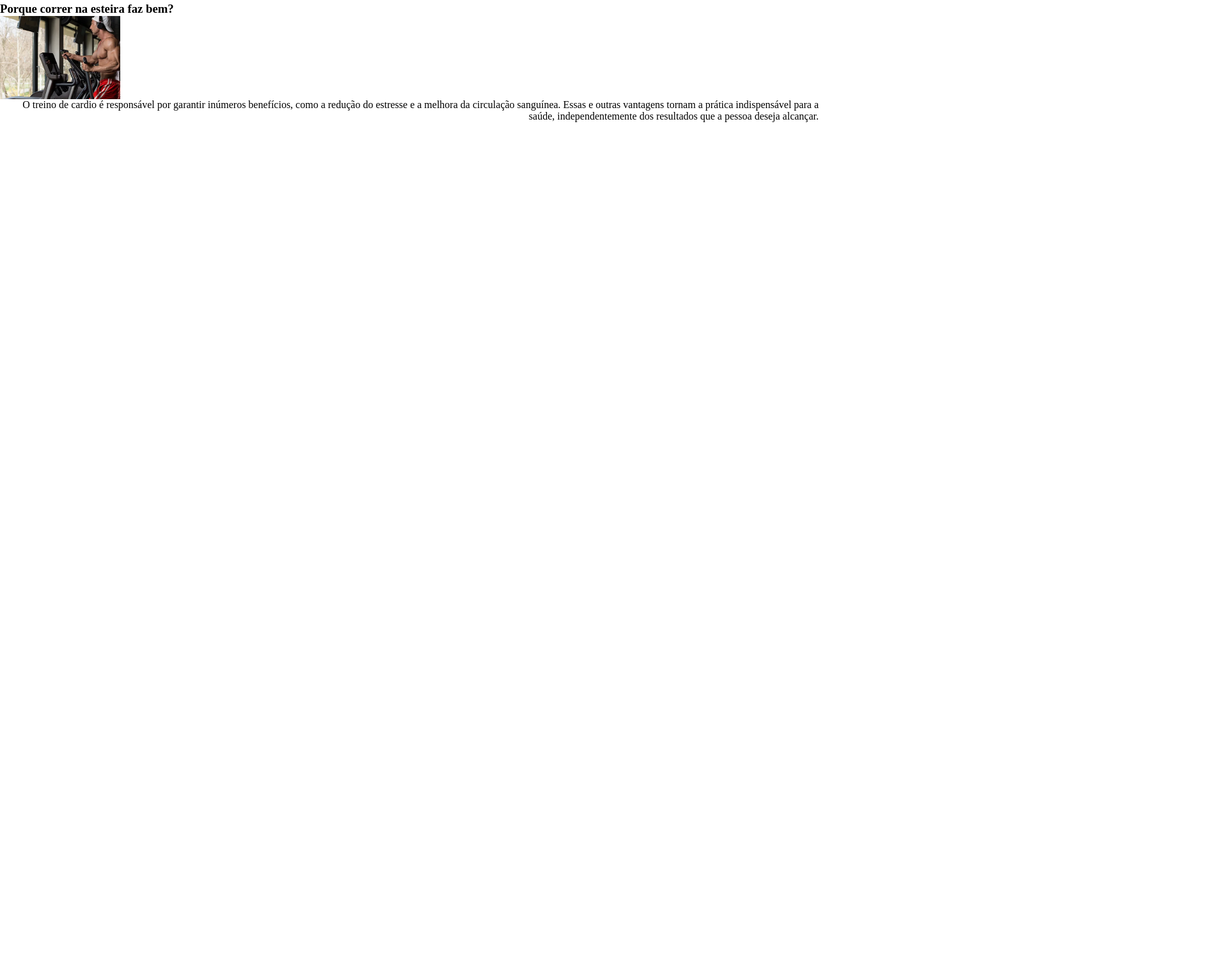
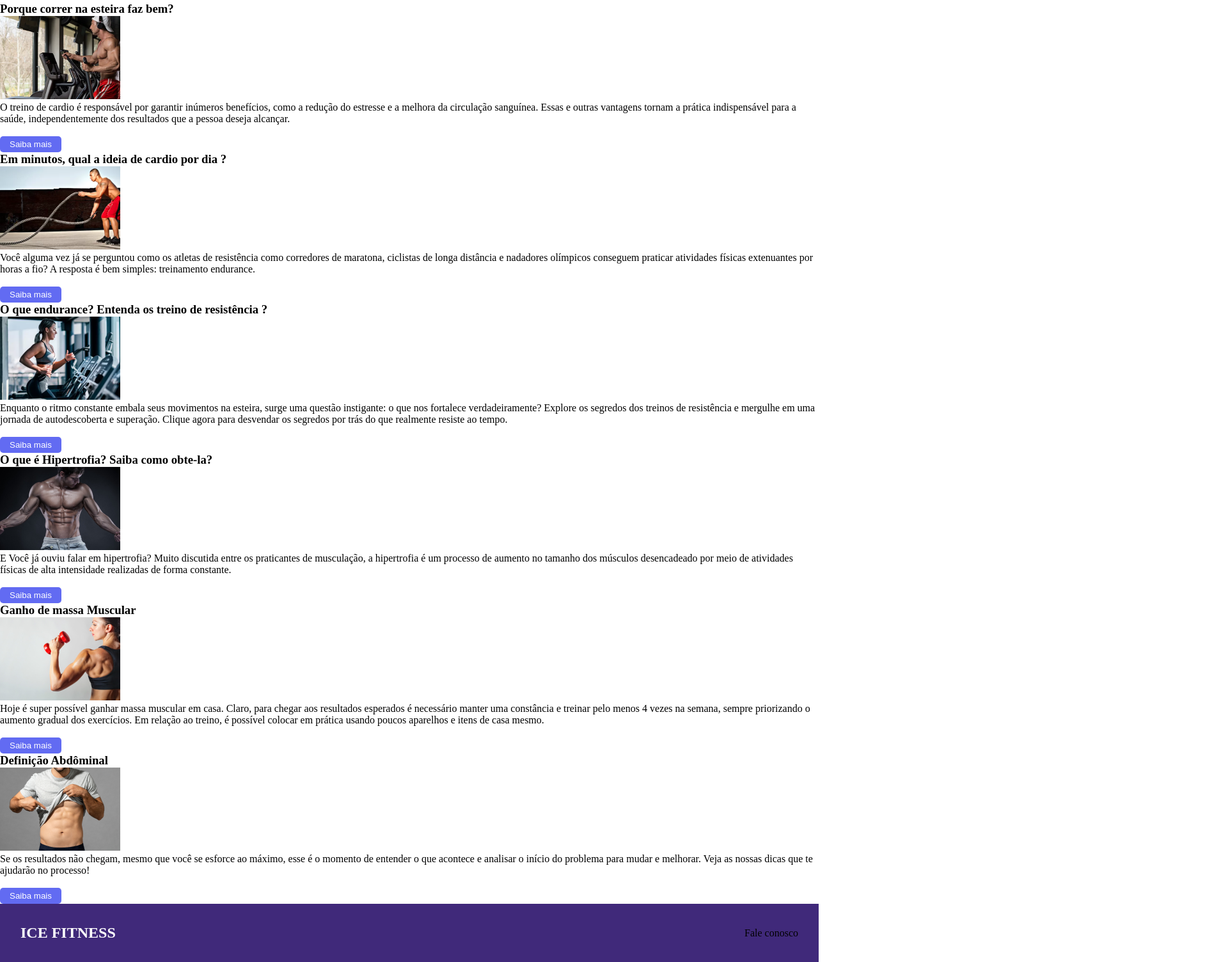
Before and after one commit to Lucascdl/Projetofinal-HTML-CSS, a plain HTML site: page index.html in a window 1280 px wide. Shown: the part 606-2110 px from the top of the page at 64% size, 1920 px wide, since content can reach past the window. Before the commit the page ends 827 px from the top, so only its background shows below. Drawn offline with Linux system fonts and the light colour scheme.

Commit message:
codigos CSS e HTMl

```diff
--- a/index.html
+++ b/index.html
@@ -37,15 +37,129 @@
         <p>Transforme seu corpo e sua vida com nossos produtos fitness de alta qualidade.</p>
     </section>
 
-    <section class="section3">
-            <div>
-                <h3> Porque correr na esteira faz bem?</h3>
-                <img src="/img/treino.png" alt="treino esteira">
+    <article class="article">
+        <div>
+            <h3> Porque correr na esteira faz bem?</h3>
+            <img src="/img/treino.png" alt="treino esteira">
 
-            </div>
-            <p> O treino de cardio é responsável por garantir inúmeros benefícios, como a redução do estresse e a melhora da circulação sanguínea. Essas e outras vantagens tornam a prática indispensável para a saúde, independentemente dos resultados que a pessoa deseja alcançar.</p>
+        </div>
+        <p class="paragrafo1"> O treino de cardio é responsável por garantir inúmeros benefícios,
+            como a redução do estresse e a melhora da circulação sanguínea.
+            Essas e outras vantagens tornam a prática indispensável para a saúde,
+            independentemente dos resultados que a pessoa deseja alcançar.</p> <br>
 
-    </section>
+        <a href="https://viverbem.unimedbh.com.br/qualidade-de-vida/atividades-fisicas/caminhar-na-esteira-emagrece/">
+            <button> Saiba mais</button> </a>
+
+    </article>
+
+
+    <article class="article2">
+        <div>
+            <h3> Em minutos, qual a ideia de cardio por dia ?</h3>
+            <img src="/img/treino-corda.png" alt="treino-corda">
+
+        </div>
+        <p class="paragrafo2"> Você alguma vez já se perguntou como os atletas de resistência
+            como corredores de maratona, ciclistas de longa distância e nadadores olímpicos
+            conseguem praticar atividades físicas extenuantes por horas a fio?
+            A resposta é bem simples: treinamento endurance.</p> <br>
+
+        <a href="https://www.buscape.com.br/musculacao-ginastica/conteudo/exercicio-cardio-exemplos-como-fazer">
+            <button>Saiba mais</button> </a>
+
+
+    </article>
+
+
+    <article class="article3">
+        <div>
+            <h3> O que endurance? Entenda os treino de resistência ?</h3>
+            <img src="/img/Esteira.png" alt="Correndo na esteira">
+
+        </div>
+        <p class="paragrafo3"> Enquanto o ritmo constante embala seus movimentos na esteira,
+                surge uma questão instigante: o que nos fortalece verdadeiramente?
+                Explore os segredos dos treinos de resistência e mergulhe em uma jornada
+                de autodescoberta e superação. Clique agora para desvendar os segredos
+                 por trás do que realmente resiste ao tempo.
+
+        </p> <br>
+
+
+        <a href="https://www.busape.com.br/musculacao-ginastica/conteudo/exercicio-cardio-exemplos-como-fazer">
+            <button> Saiba mais</button> </a>
+
+    </article>
+
+
+    <article class="article4">
+        <div>
+            <h3> O que é Hipertrofia? Saiba como obte-la?</h3>
+            <img src="/img/corpo-malhado.png" alt="corpo-malhado">
+
+        </div>
+        <p class="paragrafo4"> E Você já ouviu falar em hipertrofia? Muito discutida
+            entre os praticantes de musculação, a hipertrofia é um processo de aumento
+             no tamanho dos músculos desencadeado por meio de atividades físicas de alta
+              intensidade realizadas de forma constante.
+
+        </p> <br>
+
+
+        <a href="https://www.oceandrop.com.br/blog/hipertrofia-muscular">
+            <button> Saiba mais</button> </a>
+
+    </article>
+
+
+    <article class="article5">
+        <div>
+            <h3> Ganho de massa Muscular</h3>
+            <img src="/img/mulher-peso.png" alt="mulher-peso">
+
+        </div>
+        <p class="paragrafo5"> Hoje é super possível ganhar massa muscular em casa.
+            Claro, para chegar aos resultados esperados é necessário manter
+             uma constância e treinar pelo menos 4 vezes na semana,
+              sempre priorizando o aumento gradual dos exercícios.
+               Em relação ao treino, é possível colocar em prática usando poucos
+                aparelhos e itens de casa mesmo.
+
+        </p> <br>
+
+
+        <a href="https://www.tuasaude.com/8-dicas-para-ganhar-massa-muscular/">
+            <button> Saiba mais</button> </a>
+
+    </article>
+
+
+    <article class="article6">
+        <div>
+            <h3> Definição Abdôminal</h3>
+            <img src="/img/abdôminal.png" alt="abdôminal">
+
+        </div>
+        <p class="paragrafo6"> Se os resultados não chegam, mesmo que você se esforce
+             ao máximo, esse é o momento de entender o que acontece e analisar
+              o início do problema para mudar e melhorar. Veja as nossas dicas
+               que te ajudarão no processo!
+
+        </p> <br>
+
+
+        <a href="https://www.tuasaude.com/dieta-para-definir-o-abdomen/">
+            <button> Saiba mais</button> </a>
+
+
+    </article>
+
+    <footer class="footer">
+        <strong><h2>Ice Fitness</h2></strong>
+        <p> Fale conosco</p>
+
+    </footer>
 
 </body>
 
--- a/style.css
+++ b/style.css
@@ -65,12 +65,56 @@ a{
     max-width: 400px;
     text-align: center;
 }
+/.article {
+    display: flex;
+    justify-content: center;
+    align-items: center;
 
-.section3 p{
-    text-align: right;
-    margin-bottom: 30px;
 }
-.section3 img {
-    display: flex;
-    margin-right;
+.article h3{
+    width: 150%;
+
 }
+
+.paragrafo1 {
+    width: center;
+}
+.article2 {}
+
+.article2 h3 {
+    width: 150%;
+
+}
+.paragrafo2 {
+    width: center;
+    }
+
+    button {
+        background-color: #626BF2; /* Cor de fundo */
+        color: white; /* Cor do texto */
+        padding: 5px 15px; /* Espaçamento interno */
+        border: none; /* Sem borda */
+        border-radius: 5px; /* Borda arredondada */
+        cursor: pointer; /* Cursor ao passar o mouse */
+    }
+
+    button:hover {
+        background-color: #5f57ca; /* Mudança de cor ao passar o mouse */
+    }
+
+.footer{
+    background-color: #40297A ;
+    display:flex;
+    justify-content: space-between;
+    align-items: center;
+    padding: 32px;
+
+}
+.conteiner{
+    background-color: white;
+}
+.footer h2{
+    color: #ffffff;
+    font: bolder;
+    text-transform: uppercase;
+}
```
Also changed, not shown: img/Esteira.png (added), img/abdôminal.png (added), img/corpo-malhado.png (added), img/mulher-peso.png (added), img/treino-corda.png (added).
